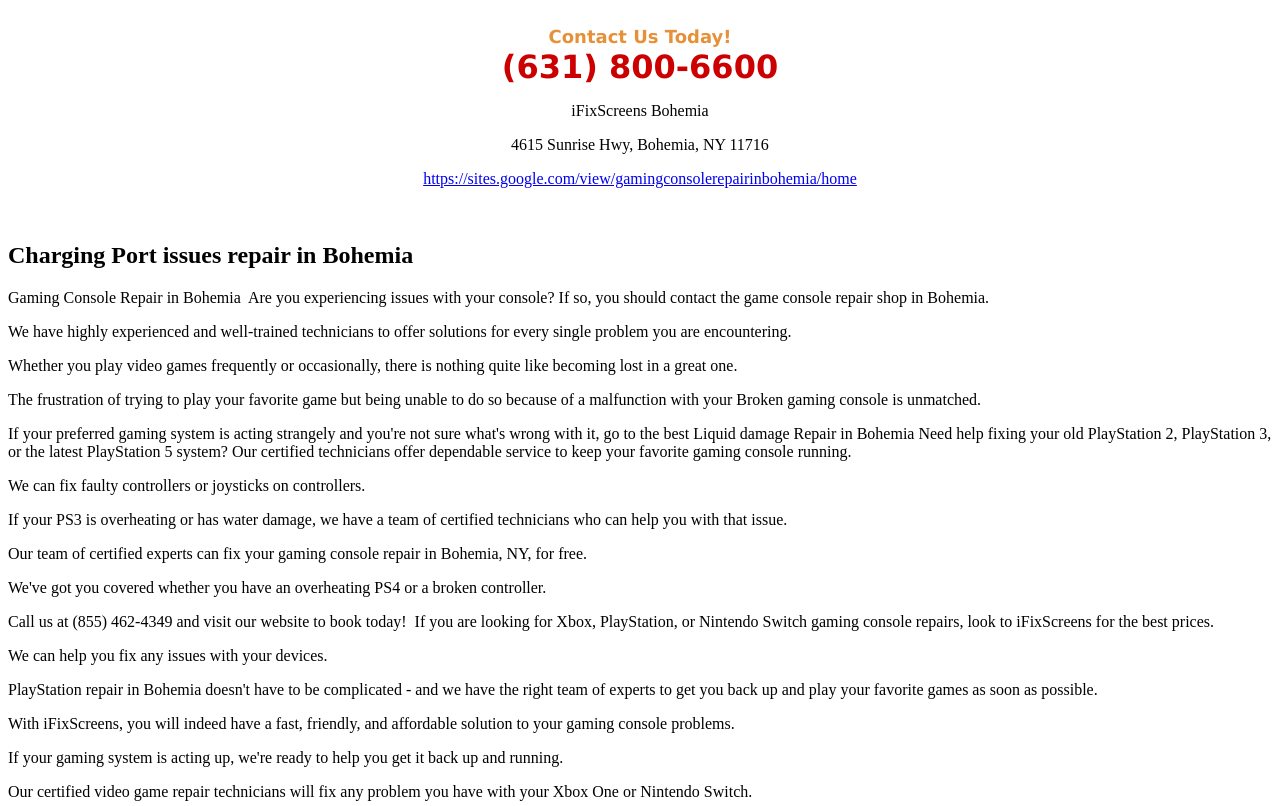
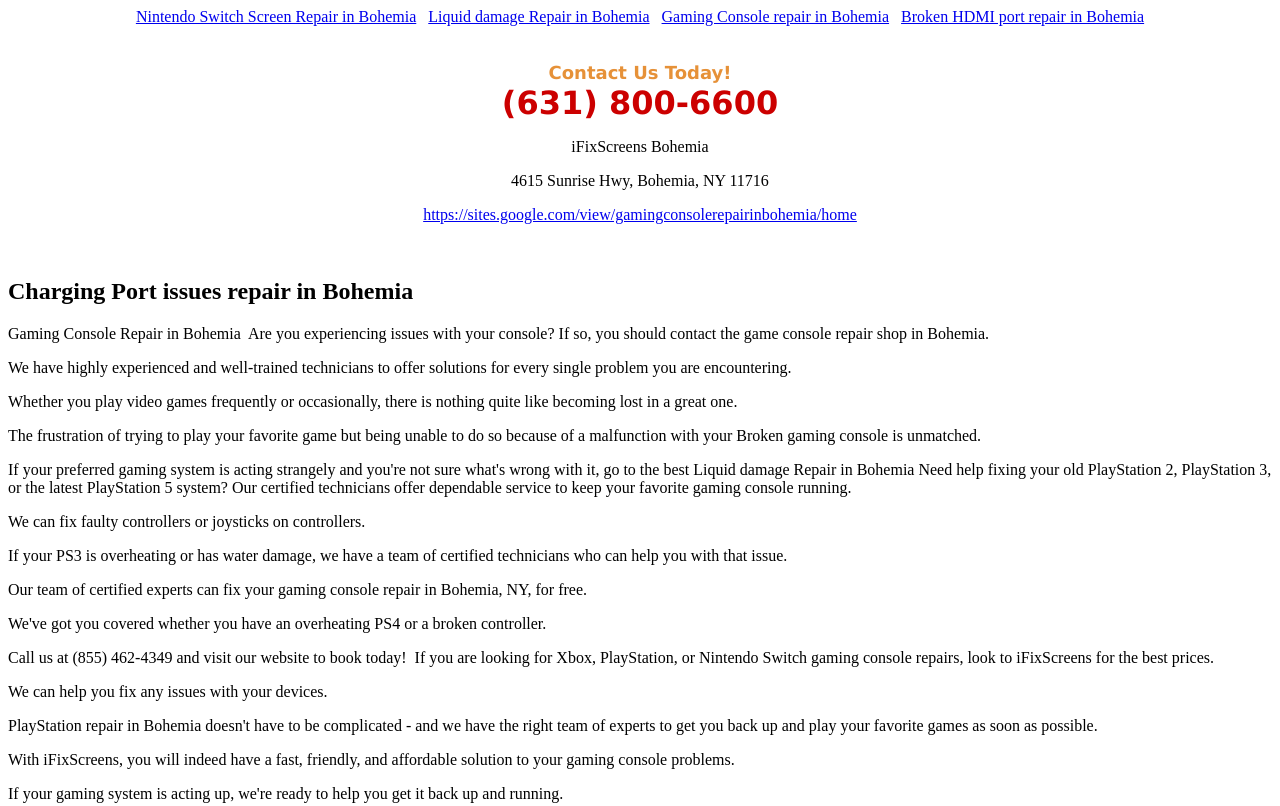
Before and after one commit to iFix786/gaming-console-repair-in-bohemia, a plain HTML site: page ChargingPortissuesrepairinBohemia.html in a window 1280 px wide. Shown: the top 806 px of the page. Drawn offline with Linux system fonts and the light colour scheme.

Commit message:
Update ChargingPortissuesrepairinBohemia.html

```diff
--- a/ChargingPortissuesrepairinBohemia.html
+++ b/ChargingPortissuesrepairinBohemia.html
@@ -1,4 +1,11 @@
-<!DOCTYPE html><html><body><div class="sites-embed-align-center-wrapping-off"><div class="sites-embed-border-on sites-embed sites-embed-full-width" style="width:100%;"><div class="sites-embed-content sites-embed-type-text"><div class="sites-embed-content-textbox"><div dir="ltr"><div style="text-align:center"><br><span style="color:rgb(230,145,56)"><b><font size="4"><span style="font-family:verdana,sans-serif">Contact Us Today!</span></font></b></span><br><span style="color:rgb(204,0,0)"><b><font size="6"><span style="font-family:verdana,sans-serif">(631) 800-6600</span></font></b></span><br><p>iFixScreens Bohemia</p><p>4615 Sunrise Hwy, Bohemia, NY 11716</p><p><a href="https://sites.google.com/view/gamingconsolerepairinbohemia/home" target="_blank">https://sites.google.com/view/gamingconsolerepairinbohemia/home</a></p><br></div></div></div></div></div></div><h2>Charging Port issues repair in Bohemia </h2>Gaming Console Repair in Bohemia
+<!DOCTYPE html><html><body>
+  <div style="text-align: center;">
+        <a href="./NintendoSwitchScreenRepairinBohemia.html">Nintendo Switch Screen Repair in Bohemia</a>&nbsp&nbsp
+        <a href="./LiquiddamageRepairinBohemia.html">Liquid damage Repair in Bohemia</a>&nbsp&nbsp
+        <a href="./index.html">Gaming Console repair in Bohemia</a>&nbsp&nbsp
+        <a href="./BrokenHDMIportrepairinBohemia.html">Broken HDMI port repair in Bohemia</a>
+    </div><br/>
+  <div class="sites-embed-align-center-wrapping-off"><div class="sites-embed-border-on sites-embed sites-embed-full-width" style="width:100%;"><div class="sites-embed-content sites-embed-type-text"><div class="sites-embed-content-textbox"><div dir="ltr"><div style="text-align:center"><br><span style="color:rgb(230,145,56)"><b><font size="4"><span style="font-family:verdana,sans-serif">Contact Us Today!</span></font></b></span><br><span style="color:rgb(204,0,0)"><b><font size="6"><span style="font-family:verdana,sans-serif">(631) 800-6600</span></font></b></span><br><p>iFixScreens Bohemia</p><p>4615 Sunrise Hwy, Bohemia, NY 11716</p><p><a href="https://sites.google.com/view/gamingconsolerepairinbohemia/home" target="_blank">https://sites.google.com/view/gamingconsolerepairinbohemia/home</a></p><br></div></div></div></div></div></div><h2>Charging Port issues repair in Bohemia </h2>Gaming Console Repair in Bohemia
 Are you experiencing issues with your console? If so, you should contact the game console repair shop in Bohemia. <p>We have highly experienced and well-trained technicians to offer solutions for every single problem you are encountering.
 <p>
 
```
